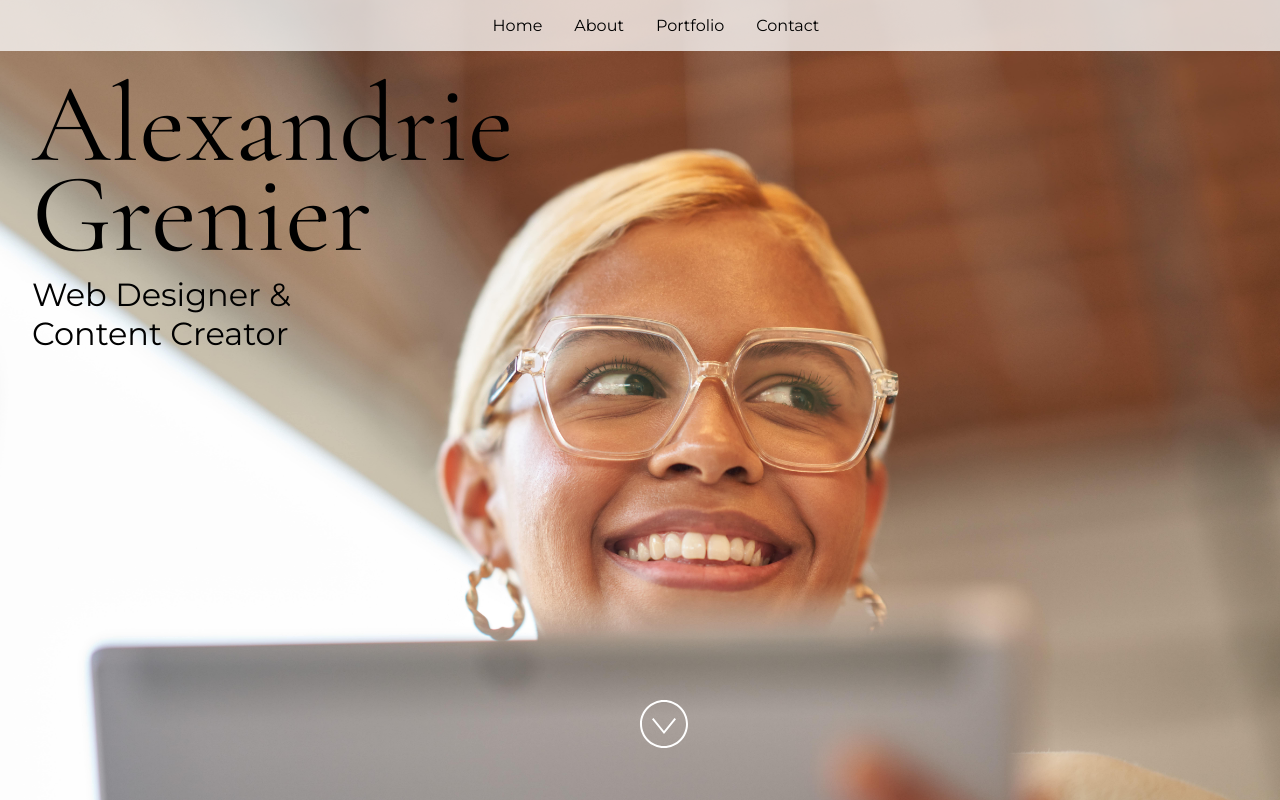
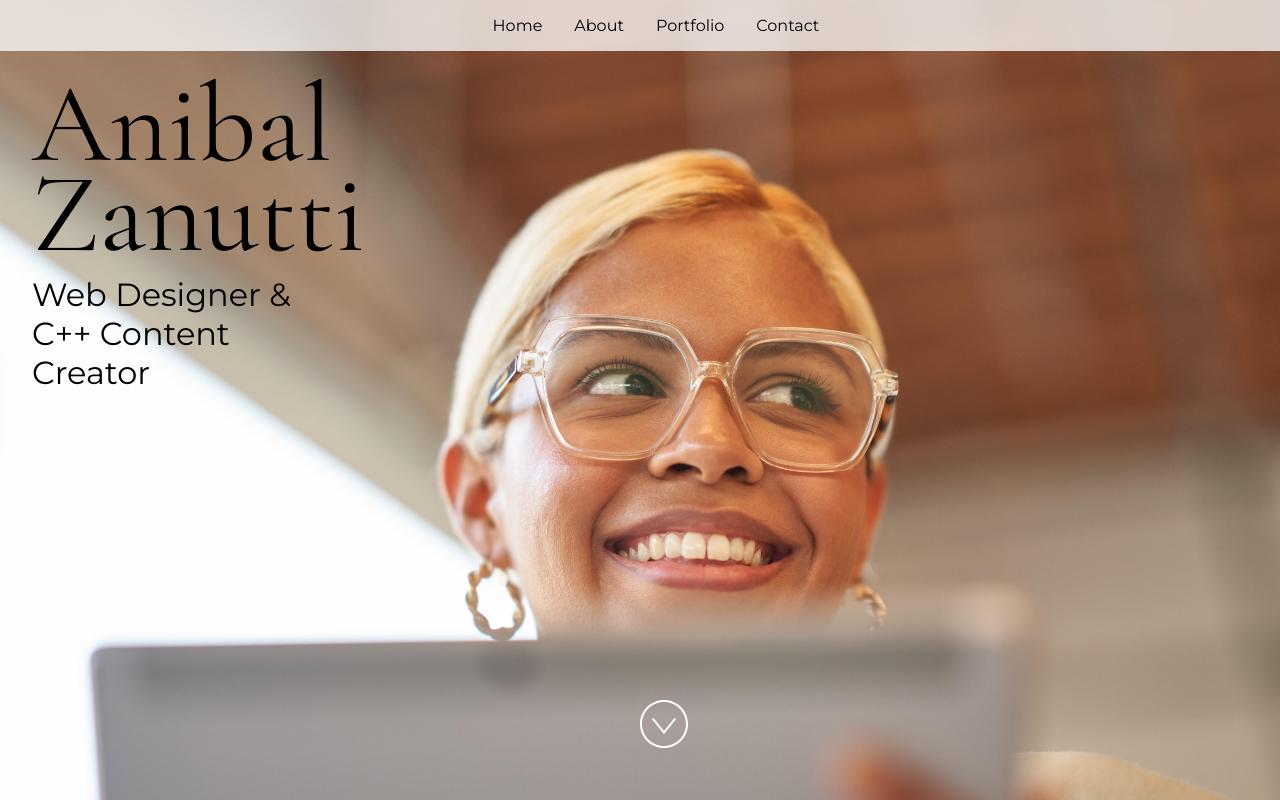
Before and after one commit to utnmaterias/Web, a React (Vite) app: page / in a window 1280 px wide. Built offline with nearby package versions, Linux system fonts and the light colour scheme.

Commit message:
Update App.jsx

```diff
--- a/src/App.jsx
+++ b/src/App.jsx
@@ -24,15 +24,15 @@ import "./styles.css";
  * If you don't have one of the social sites listed, leave it as an empty string.
  */
 const siteProps = {
-  name: "Alexandrie Grenier",
-  title: "Web Designer & Content Creator",
-  email: "alex@example.com",
-  gitHub: "microsoft",
-  instagram: "microsoft",
-  linkedIn: "satyanadella",
+  name: "Anibal Zanutti",
+  title: "Web Designer & C++ Content Creator",
+  email: "azanutti@frba.utn.edu.ar",
+  gitHub: "utnmaterias",
+  instagram: "ciudadcaba",
+  linkedIn: "capitalfederal",
   medium: "",
-  twitter: "microsoft",
-  youTube: "Code",
+  twitter: "ciudadbsas",
+  youTube: "anibalzanutti",
 };
 
 const primaryColor = "#4E567E";
```
